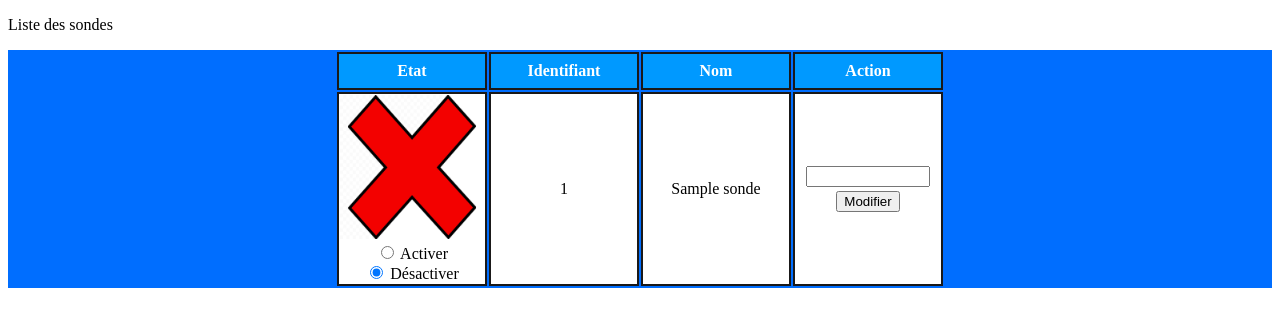
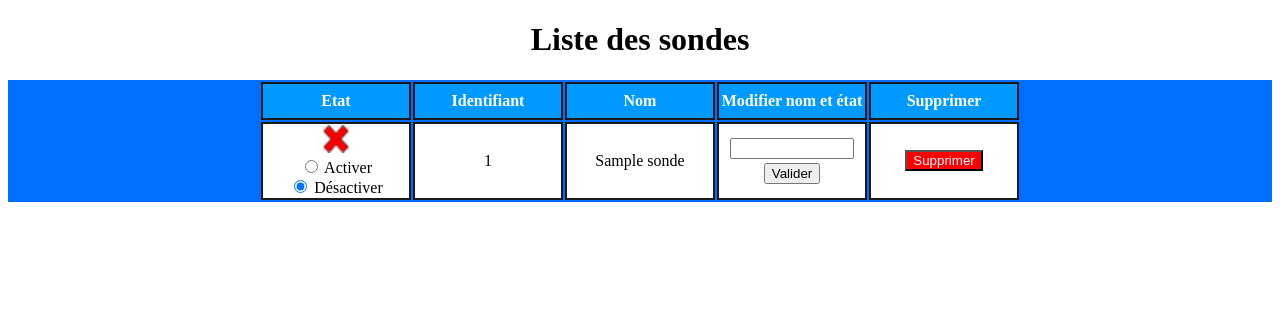
Before and after one commit to xenS14/API-RESTFUL, a Python web app: template vue/templates/gestion_sondes.html in a window 1280 px wide. Shown: the top 327 px of the page. Run offline with Jinja, Linux system fonts and the light colour scheme; the template is opened without the code that fills it: most values are stand-ins (such as "Sample title", 1, 10 or a date in 2020).

Commit message:
Ajout de la possibilité de supprimer une sonde

```diff
--- a/modele/methodes_metiers.py
+++ b/modele/methodes_metiers.py
@@ -242,7 +242,8 @@ def dernier_releve_par_sonde(connexion):
         cursor = connexion.cursor()
         cursor.execute(req)
         record = cursor.fetchone()
-        lesReleves.append({"idsonde": record[0], "nom":record[1], "temp":record[2], "humid":record[3], "date": record[4].strftime("%d-%m-%Y %H:%M:%S")})
+        if record != None:
+            lesReleves.append({"idsonde": record[0], "nom":record[1], "temp":record[2], "humid":record[3], "date": record[4].strftime("%d-%m-%Y %H:%M:%S")})
         cursor.close()
     return lesReleves
 
--- a/vue/static/css/gestion_sondes.css
+++ b/vue/static/css/gestion_sondes.css
@@ -2,7 +2,6 @@ tr {
     text-align: center;
     width: 20em;
     background-color: white;
-    /* flex: auto; */
   }
 
 td {
@@ -42,3 +41,13 @@ img {
     width: 80%;
     margin-bottom: 0.3em;;
 }
+
+h1 {
+    text-align: center;;
+}
+
+.btn-suppr {
+    background-color: red;
+    color:aliceblue;
+    cursor: pointer;
+}
--- a/vue/templates/gestion_sondes.html
+++ b/vue/templates/gestion_sondes.html
@@ -15,20 +15,21 @@
 
 <body>
     <div class="tab-sonde">
-        <p id="present-tab-sonde">Liste des sondes</p>
+        <h1 id="present-tab-sonde">Liste des sondes</h1>
         <form method="POST" action="">
             <table class="tabdatas">
                 <tr>
                     <td class="coltitre">Etat</td>
                     <td class="coltitre">Identifiant</td>
                     <td class="coltitre">Nom</td>
-                    <td class="coltitre">Action</td>
+                    <td class="coltitre">Modifier nom et état</td>
+                    <td class="coltitre">Supprimer</td>
                 </tr>
                 {% for sonde in sondes %}
                 <tr class="cell">
                     <td>
                         {% if sonde.etat == 1 %}
-                        <img src="static/img/active.png">
+                        <img src="static/img/active.png"><br>
                         <label>
                             <input type="radio" name="{{sonde.id}}" value="1" checked> Activer<br>
                         </label>
@@ -36,7 +37,7 @@
                             <input type="radio" name="{{sonde.id}}" value="0"> Désactiver
                         </label>
                         {% else %}
-                        <img src="static/img/inactive.png">
+                        <img src="static/img/inactive.png"><br>
                         <label>
                             <input type="radio" name="{{sonde.id}}" value="1"> Activer<br>
                         </label>
@@ -53,7 +54,10 @@
                     </td>
                     <td>
                         <input class="input-name" type="text" name="name{{sonde.id}}">
-                        <button type="submit" name="idsonde" value="{{ sonde.id }}">Modifier</button>
+                        <button type="submit" name="action" value="update{{ sonde.id }}">Valider</button>
+                    </td>
+                    <td>
+                        <button class="btn-suppr" type="submit" name="action" value="delete{{ sonde.id }}">Supprimer</button>
                     </td>
                 </tr>
                 {% endfor %}
```
Also changed, not shown: vue/affichage_donnees.py (+9 -7 lines), vue/static/img/active.png, vue/static/img/inactive.png.
